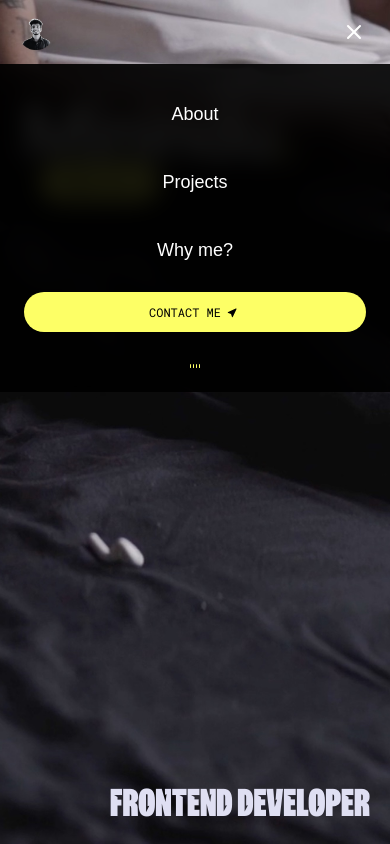
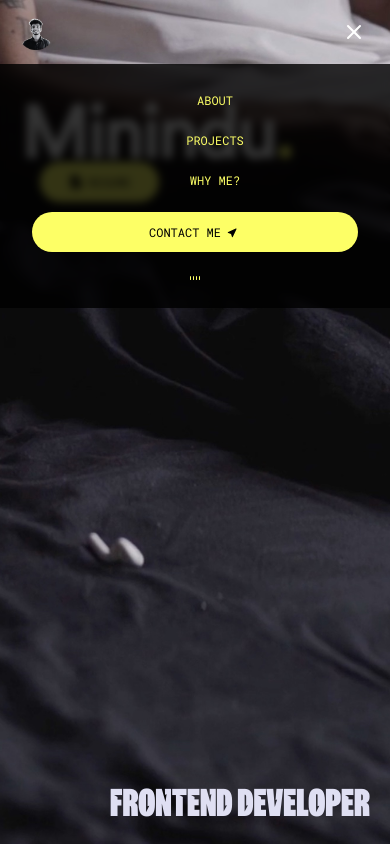
Before and after one commit to pavix0xd/pavix0xd.github.io, a React (Vite) app: page / in a window 390 px wide. Both pictures are taken after a click on the button "Toggle menu". Shown: the top 844 px of the page. Built offline with nearby package versions, Linux system fonts and the light colour scheme; a web font is replaced by a local one.

Commit message:
feat: style mobile menu to match navbar design and improve layout

```diff
--- a/src/components/Navbar.jsx
+++ b/src/components/Navbar.jsx
@@ -184,33 +184,34 @@ const NavBar = () => {
         </header>
       </div>
 
-      {/* Mobile Menu */}
+      {/* Mobile Menu - Now styled like the navbar */}
       <div
   ref={mobileMenuRef}
   className={clsx(
-          "fixed inset-x-0 top-16 z-40 bg-black/90 backdrop-blur-md transition-all duration-300 md:hidden",
+    "fixed inset-x-0 top-16 z-40 transition-all duration-300 md:hidden bg-black/80 backdrop-blur-sm",
     {
       "pointer-events-none invisible opacity-0": !isMobileMenuOpen,
     }
   )}
   style={{ transform: "translateY(-20px)" }}
 >
-        <div className="flex flex-col items-center space-y-4 p-6">
+  <div className="flex flex-col items-center space-y-0 p-4">
     {navItems.map((item, index) => (
       <a
         key={index}
         href={`#${item.toLowerCase()}`}
-              className="w-full py-3 text-center text-lg text-white hover:text-yellow-300"
+        className="nav-hover-btn w-full py-3 px-4 text-center text-white"
         onClick={handleNavItemClick}
       >
         {item}
       </a>
     ))}
+    <div className="w-full px-4 py-3">
       <Button
         id="mobile-contact-me"
         title="Contact Me"
         rightIcon={<TiLocationArrow />}
-            containerClass="bg-yellow-300 flex items-center justify-center gap-1 mt-2 w-full"
+        containerClass="bg-yellow-300 flex items-center justify-center gap-1 w-full"
         onClick={() => {
           const section = document.getElementById("contact");
           if (section) {
@@ -219,7 +220,8 @@ const NavBar = () => {
           handleNavItemClick();
         }}
       />
-          <div className="flex items-center justify-center pt-4">
+    </div>
+    <div className="flex items-center justify-center w-full px-4 py-3">
       <button
         onClick={toggleAudioIndicator}
         className="flex items-center space-x-0.5"
@@ -239,6 +241,7 @@ const NavBar = () => {
     </div>
   </div>
 </div>
+
     </>
   );
 };
```
Lines whose indentation alone changed are shown as unchanged.
